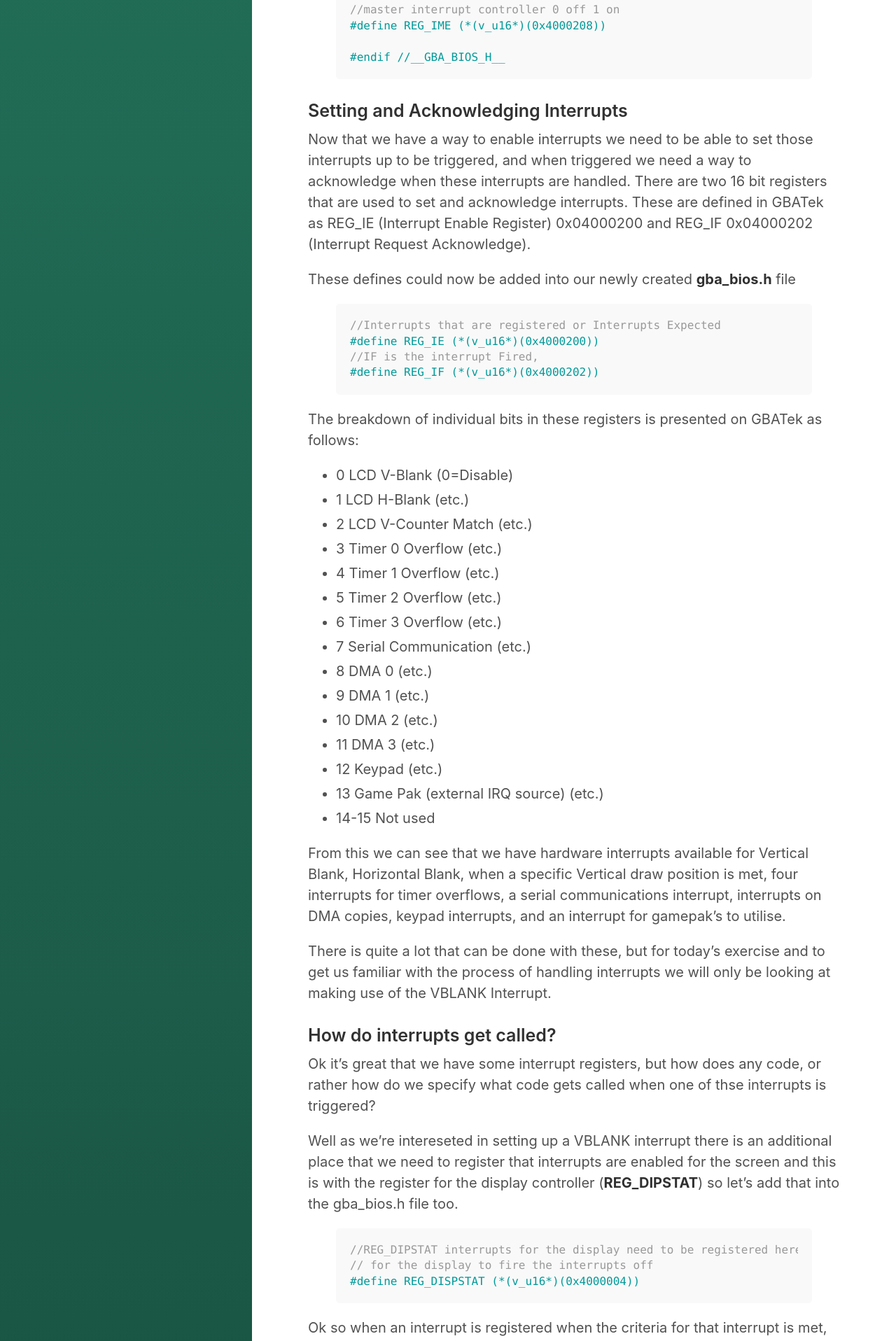
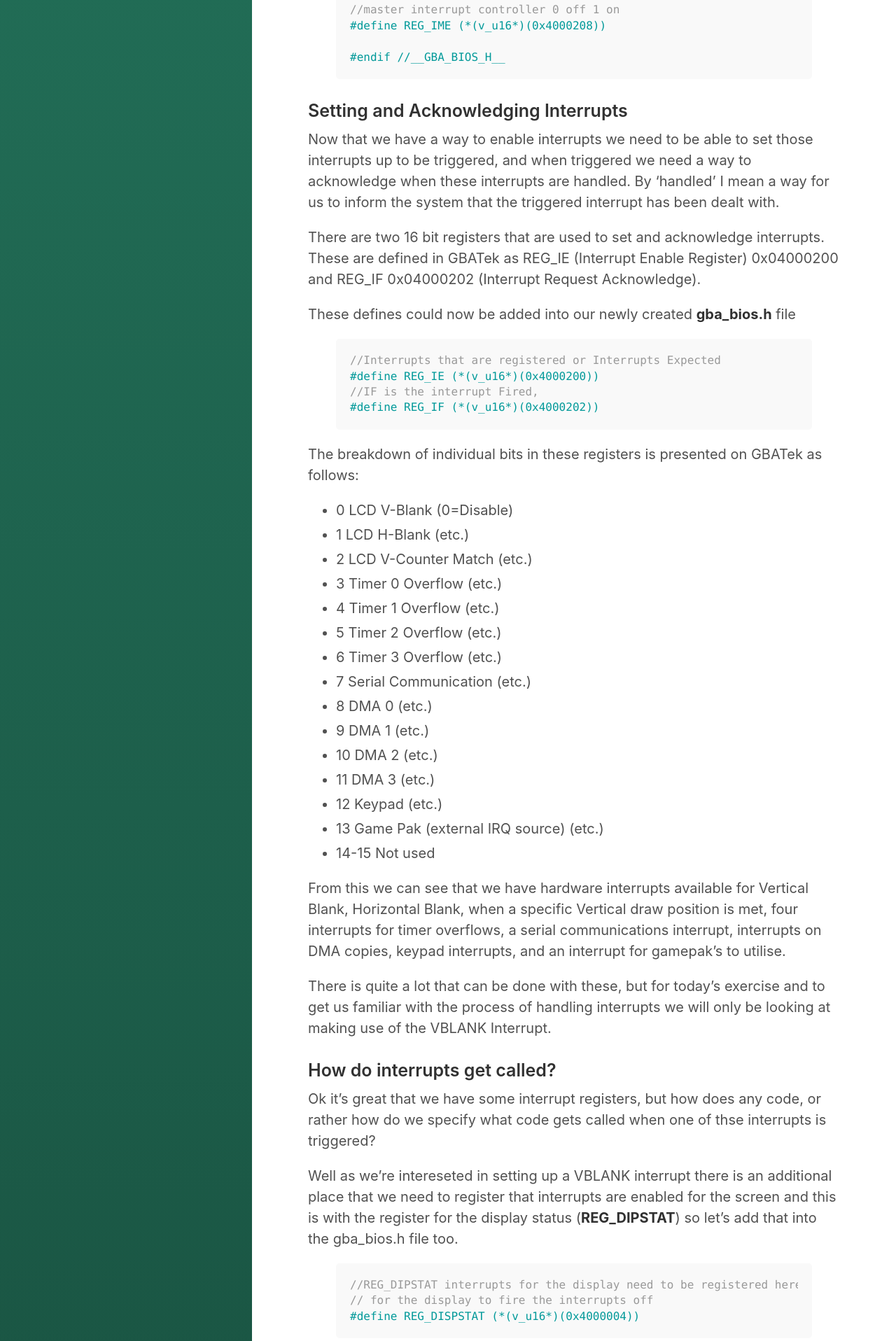
Before and after one commit to JamieDStewart/JamieDStewart.github.io, a Jekyll site: the page built from _posts/2019-09-11-GBA-Dev-Hardware-Interrupts.md, in a window 1280 px wide. Shown: the part 1344-3260 px from the top of the page at 70% size. Built offline with Jekyll 4.4.1, drawn with Linux system fonts in a browser that asks for light colours; some of the changed text lies outside the part shown.

Commit message:
minor grammatical fixes

```diff
--- a/_posts/2019-09-11-GBA-Dev-Hardware-Interrupts.md
+++ b/_posts/2019-09-11-GBA-Dev-Hardware-Interrupts.md
@@ -51,7 +51,10 @@ As these hardware interrupts are handled at the bios level then let's introduce
 {% endhighlight %}
 
 ### Setting and Acknowledging Interrupts ###
-Now that we have a way to enable interrupts we need to be able to set those interrupts up to be triggered, and when triggered we need a way to acknowledge when these interrupts are handled. There are two 16 bit registers that are used to set and acknowledge interrupts. These are defined in GBATek as REG_IE (Interrupt Enable Register) 0x04000200 and REG_IF 0x04000202 (Interrupt Request Acknowledge).
+Now that we have a way to enable interrupts we need to be able to set those interrupts up to be triggered, and when triggered we need a way to acknowledge when these interrupts are handled.
+By 'handled' I mean a way for us to inform the system that the triggered interrupt has been dealt with.
+
+There are two 16 bit registers that are used to set and acknowledge interrupts. These are defined in GBATek as REG_IE (Interrupt Enable Register) 0x04000200 and REG_IF 0x04000202 (Interrupt Request Acknowledge).
 
 These defines could now be added into our newly created **gba_bios.h** file
 
@@ -89,7 +92,7 @@ There is quite a lot that can be done with these, but for today's exercise and t
 ### How do interrupts get called? ###
 Ok it's great that we have some interrupt registers, but how does any code, or rather how do we specify what code gets called when one of thse interrupts is triggered?
 
-Well as we're intereseted in setting up a VBLANK interrupt there is an additional place that we need to register that interrupts are enabled for the screen and this is with the register for the display controller (**REG_DIPSTAT**) so let's add that into the gba_bios.h file too.
+Well as we're intereseted in setting up a VBLANK interrupt there is an additional place that we need to register that interrupts are enabled for the screen and this is with the register for the display status (**REG_DIPSTAT**) so let's add that into the gba_bios.h file too.
 
 {% highlight C %}
 
@@ -208,7 +211,7 @@ This function fires off an ASM call by making use of the C asm call. Then the SW
 This is our function that we want the CPU to call when an interrupt is triggered.  As we are only registering INT_VBLANK as the only interrupt then this is all that we need to look for in this function. It should be noted that there can only be one function registered with the Interrupt Handler that the CPU will call into. There is not the ability to register multiple functions to be called by the Interrupt Handler, shoud we wish to handle more than the VBLANK interrupt then we would need to add some additonal code into this function to test which interrupt has been triggered and then handle that interrupt appropriately.
 
 **void register_vblank_isr**
-This function demonstrates how to set up for a VBLANK interrupt to be handled, first the Interrupt Manager is disabled to prevent any interrupts for triggering, then the interrupt function is registered, then the appropriate flags on the dispaly controller are set. Finally the expected interrupt flag is set to the VBLANK flag and the Interrupt Manager is switched back on.
+This function demonstrates how to set up for a VBLANK interrupt to be handled, first the Interrupt Manager is disabled to prevent any interrupts for triggering, then the interrupt function is registered, then the appropriate flags on the dispaly status are set. Finally the expected interrupt flag is set to the VBLANK flag and the Interrupt Manager is switched back on.
 
 ### Using all of this ###
 
```
